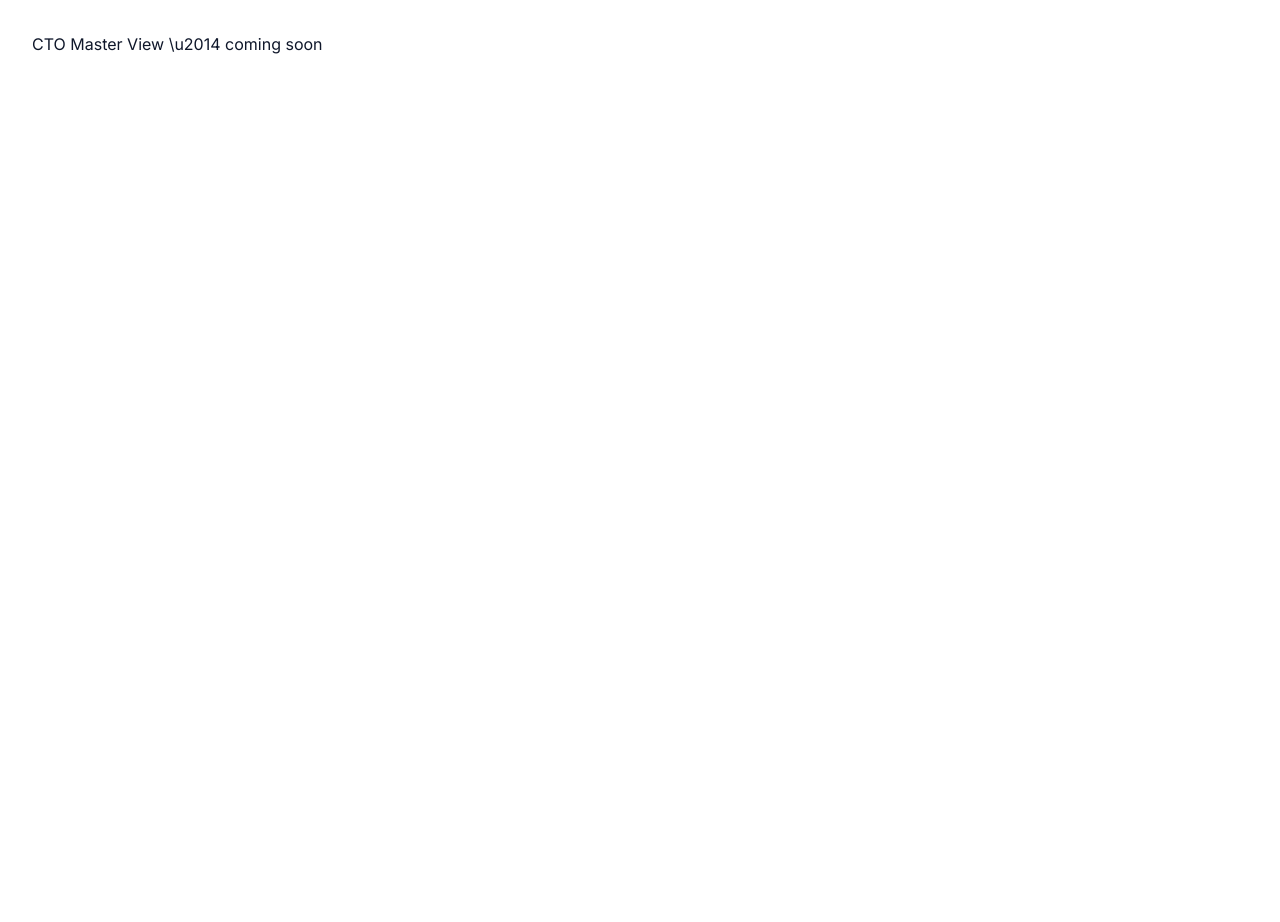
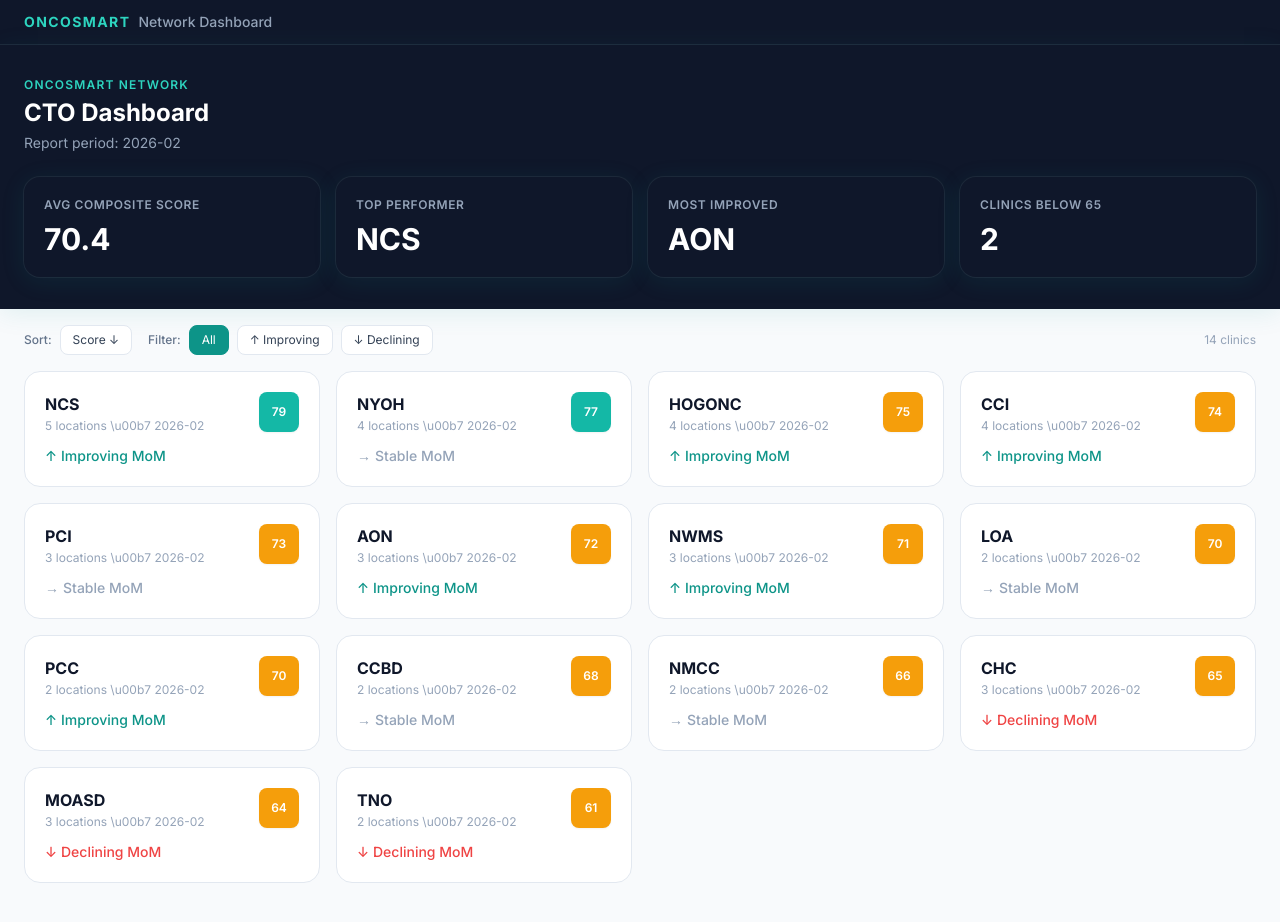
Before and after one commit to intern-smirta/ncs-chr-webpage, a React (Vite) app: page / in a window 1280 px wide. Shown: the top 922 px of the page. Before the commit the page ends 800 px from the top, so only its background shows below. Built offline with nearby package versions, Linux system fonts and the light colour scheme.

Commit message:
feat: implement CTOMasterView with network summary, clinic grid, sort/filter

```diff
--- a/src/pages/CTOMasterView.jsx
+++ b/src/pages/CTOMasterView.jsx
@@ -1,3 +1,134 @@
+import { useState } from 'react'
+import { useNavigate } from 'react-router-dom'
+import { useManifest } from '../hooks/useManifest'
+import NavBar from '../components/NavBar'
+import ScoreBadge from '../components/ScoreBadge'
+import KpiCard from '../components/KpiCard'
+
+const TREND_ICON = { up: '\u2191', down: '\u2193', flat: '\u2192' }
+const TREND_COLOR = { up: 'text-teal-600', down: 'text-red-500', flat: 'text-slate-400' }
+
+function ClinicCard({ client, onClick }) {
+  const trend = client.mom_trend ?? 'flat'
+  return (
+    <button
+      onClick={onClick}
+      className="text-left rounded-2xl border border-slate-200 bg-white p-5 hover:border-teal-400 hover:shadow-md transition-all group"
+    >
+      <div className="flex items-start justify-between gap-3 mb-3">
+        <div>
+          <div className="font-bold text-slate-900 text-base group-hover:text-teal-700 transition-colors">
+            {client.display_name}
+          </div>
+          <div className="text-xs text-slate-400 mt-0.5">
+            {client.location_count} location{client.location_count !== 1 ? 's' : ''} \u00b7 {client.latest_month}
+          </div>
+        </div>
+        <ScoreBadge score={client.composite_score} size="sm" />
+      </div>
+      <div className={`text-sm font-medium flex items-center gap-1 ${TREND_COLOR[trend]}`}>
+        <span>{TREND_ICON[trend]}</span>
+        <span className="capitalize">{trend === 'flat' ? 'Stable' : trend === 'up' ? 'Improving' : 'Declining'} MoM</span>
+      </div>
+    </button>
+  )
+}
+
 export default function CTOMasterView() {
-  return <div className="p-8 text-slate-900">CTO Master View \u2014 coming soon</div>
+  const { data: manifest, loading, error } = useManifest()
+  const navigate = useNavigate()
+  const [sortDir, setSortDir] = useState('desc')
+  const [trendFilter, setTrendFilter] = useState('all')
+
+  if (loading) return (
+    <div className="min-h-screen bg-slate-50">
+      <NavBar />
+      <div className="flex items-center justify-center h-64 text-slate-400">Loading\u2026</div>
+    </div>
+  )
+
+  if (error) return (
+    <div className="min-h-screen bg-slate-50">
+      <NavBar />
+      <div className="flex items-center justify-center h-64 text-red-500">Failed to load: {error}</div>
+    </div>
+  )
+
+  const { clients = [], network_summary = {}, latest_month } = manifest
+
+  const improving = clients.filter(c => c.mom_trend === 'up').length
+  const belowThreshold = clients.filter(c => c.composite_score !== null && c.composite_score < 65).length
+
+  let filtered = trendFilter === 'all' ? clients : clients.filter(c => c.mom_trend === trendFilter)
+  filtered = [...filtered].sort((a, b) => {
+    const sa = a.composite_score ?? 0
+    const sb = b.composite_score ?? 0
+    return sortDir === 'desc' ? sb - sa : sa - sb
+  })
+
+  return (
+    <div className="min-h-screen bg-slate-50">
+      <NavBar />
+
+      {/* Hero header */}
+      <div className="bg-slate-900 px-6 py-8" style={{ boxShadow: '0 4px 24px rgba(13,148,136,0.1)' }}>
+        <div className="max-w-7xl mx-auto">
+          <div className="text-xs font-semibold text-teal-400 uppercase tracking-widest mb-1">OncoSmart Network</div>
+          <h1 className="text-2xl font-bold text-white mb-1">CTO Dashboard</h1>
+          <div className="text-slate-400 text-sm">Report period: {latest_month}</div>
+
+          {/* Network summary cards */}
+          <div className="grid grid-cols-2 sm:grid-cols-4 gap-4 mt-6">
+            <KpiCard label="Avg Composite Score" value={network_summary.avg_composite_score} unit="" higherIsBetter={true} />
+            <KpiCard label="Top Performer" value={network_summary.top_performer} unit="" higherIsBetter={null} />
+            <KpiCard label="Most Improved" value={network_summary.most_improved ?? '\u2014'} unit="" higherIsBetter={null} />
+            <KpiCard label="Clinics Below 65" value={belowThreshold} unit="" higherIsBetter={false} />
+          </div>
+        </div>
+      </div>
+
+      {/* Controls */}
+      <div className="max-w-7xl mx-auto px-6 py-4 flex items-center gap-4 flex-wrap">
+        <div className="flex items-center gap-2">
+          <span className="text-xs text-slate-500 font-medium">Sort:</span>
+          <button
+            onClick={() => setSortDir(d => d === 'desc' ? 'asc' : 'desc')}
+            className="text-xs px-3 py-1.5 rounded-lg border border-slate-200 bg-white text-slate-700 hover:border-teal-400 transition-colors"
+          >
+            Score {sortDir === 'desc' ? '\u2193' : '\u2191'}
+          </button>
+        </div>
+        <div className="flex items-center gap-2">
+          <span className="text-xs text-slate-500 font-medium">Filter:</span>
+          {['all','up','down'].map(f => (
+            <button
+              key={f}
+              onClick={() => setTrendFilter(f)}
+              className={`text-xs px-3 py-1.5 rounded-lg border transition-colors ${
+                trendFilter === f
+                  ? 'bg-teal-600 text-white border-teal-600'
+                  : 'bg-white text-slate-700 border-slate-200 hover:border-teal-400'
+              }`}
+            >
+              {f === 'all' ? 'All' : f === 'up' ? '\u2191 Improving' : '\u2193 Declining'}
+            </button>
+          ))}
+        </div>
+        <span className="ml-auto text-xs text-slate-400">{filtered.length} clinics</span>
+      </div>
+
+      {/* Clinic grid */}
+      <div className="max-w-7xl mx-auto px-6 pb-12">
+        <div className="grid grid-cols-1 sm:grid-cols-2 lg:grid-cols-3 xl:grid-cols-4 gap-4">
+          {filtered.map(client => (
+            <ClinicCard
+              key={client.code}
+              client={client}
+              onClick={() => navigate(`/clinic/${client.code}`)}
+            />
+          ))}
+        </div>
+      </div>
+    </div>
+  )
 }
```
